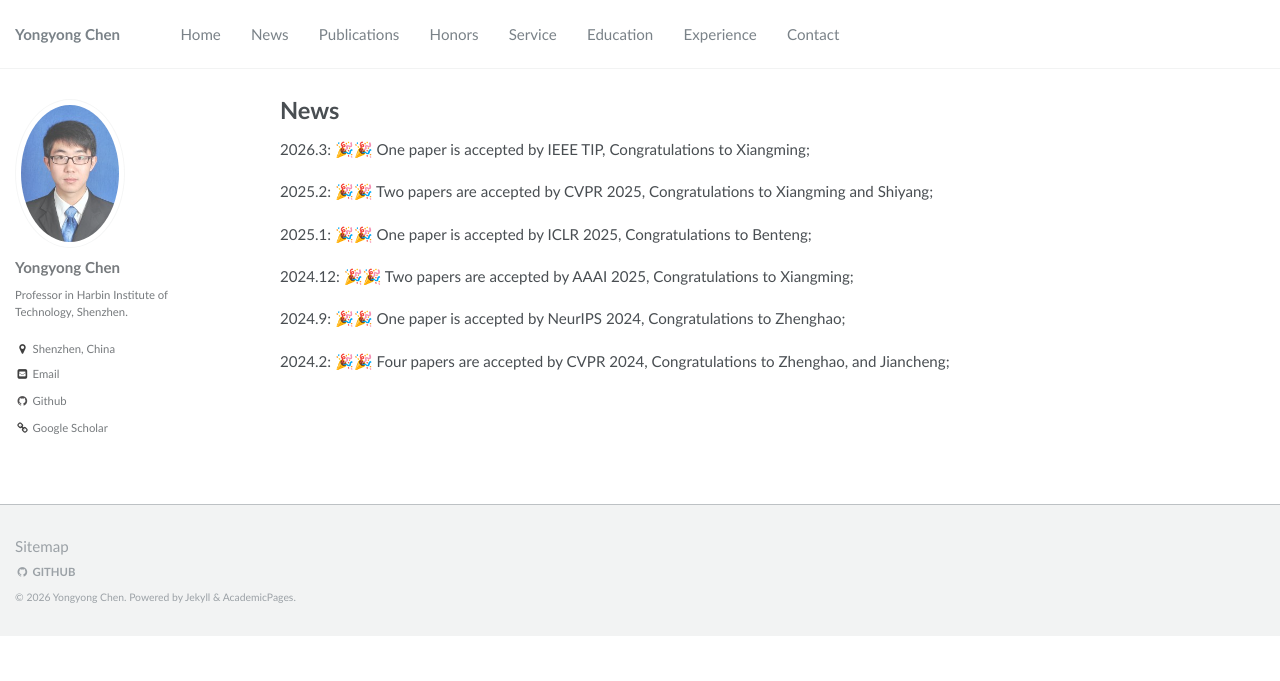
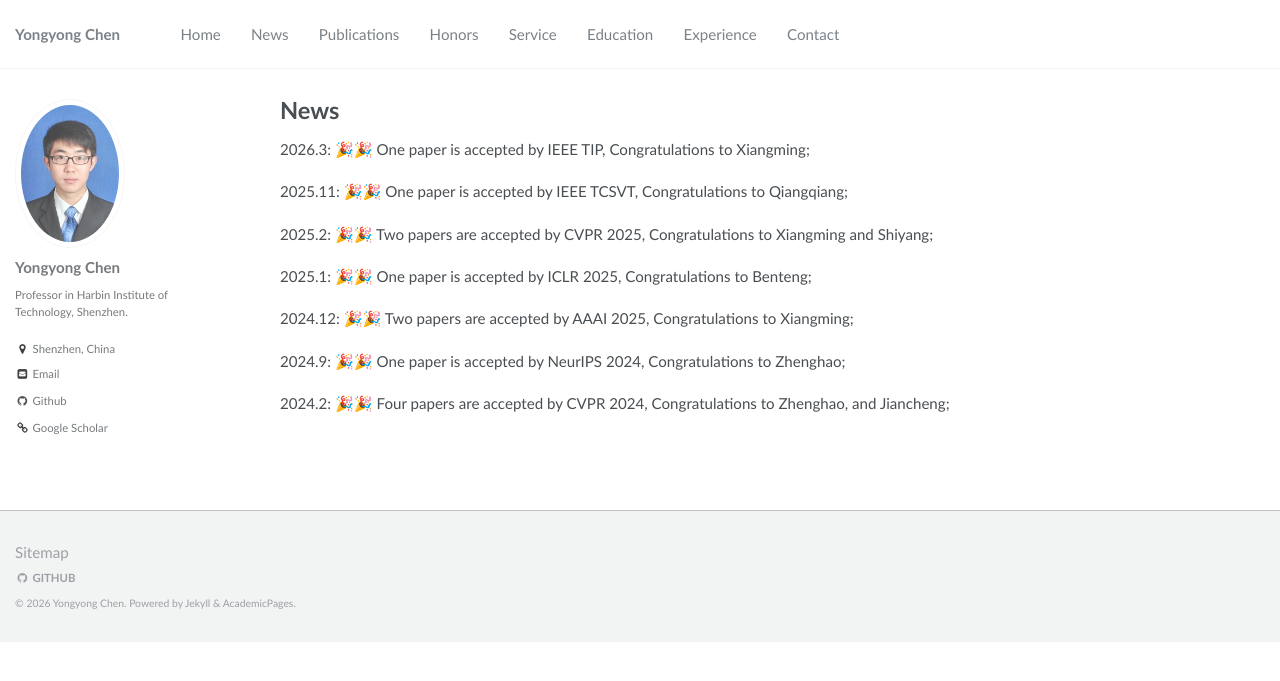
Before and after one commit to cyyhit/cyyhit.github.io, a Jekyll site: the page built from _pages/news.md, in a window 1280 px wide. Shown: the top 681 px of the page. Built offline with Jekyll 4.4.1, drawn with Linux system fonts in a browser that asks for light colours.

Commit message:
Update news.md

```diff
--- a/_pages/news.md
+++ b/_pages/news.md
@@ -6,6 +6,8 @@ author_profile: true
 ---
 
 2026.3: 🎉🎉 One paper is accepted by IEEE TIP, Congratulations to Xiangming;
+
+2025.11: 🎉🎉 One paper is accepted by IEEE TCSVT, Congratulations to Qiangqiang;
 
 2025.2: 🎉🎉 Two papers are accepted by CVPR 2025, Congratulations to Xiangming and Shiyang;
 
```
